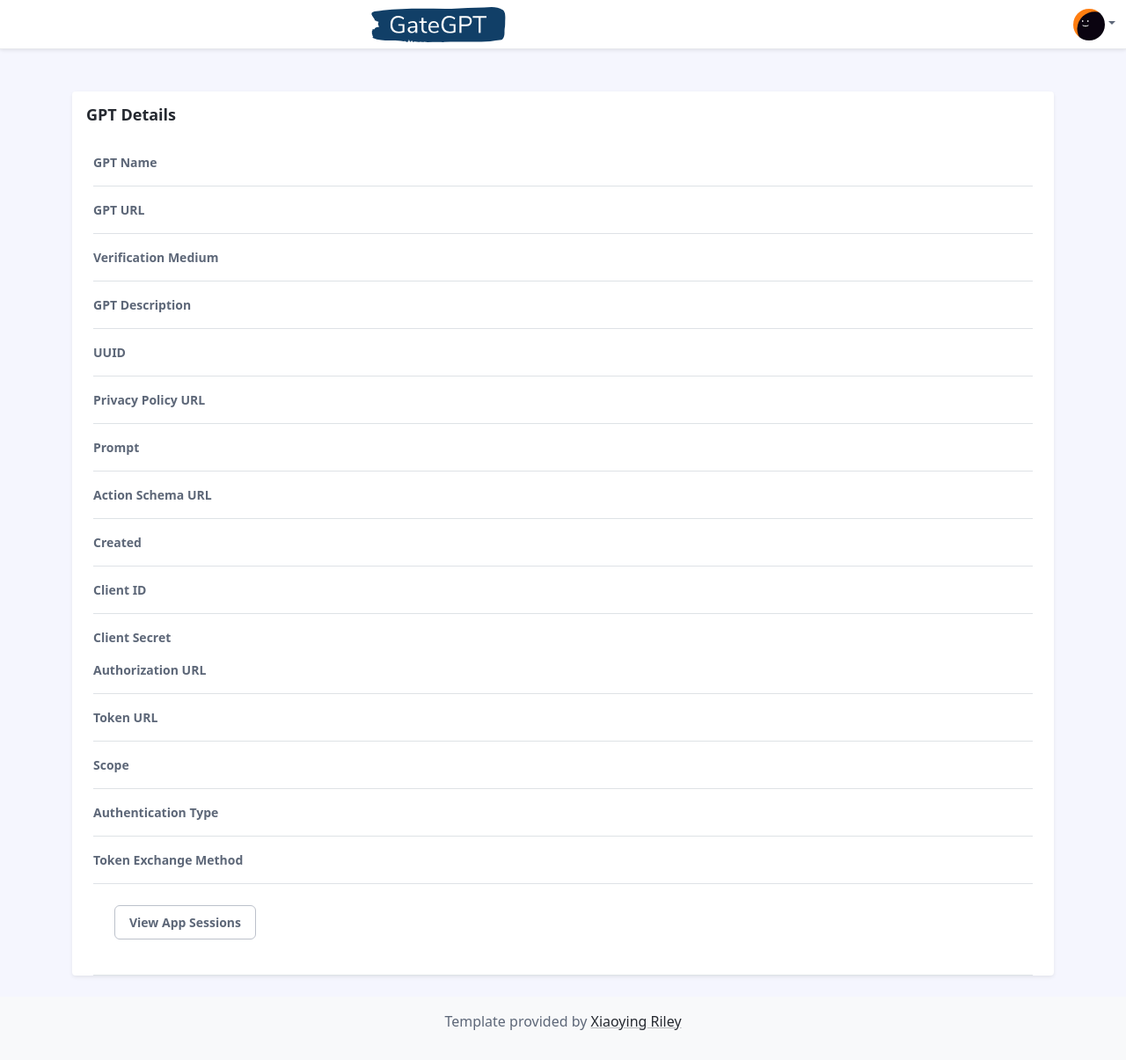
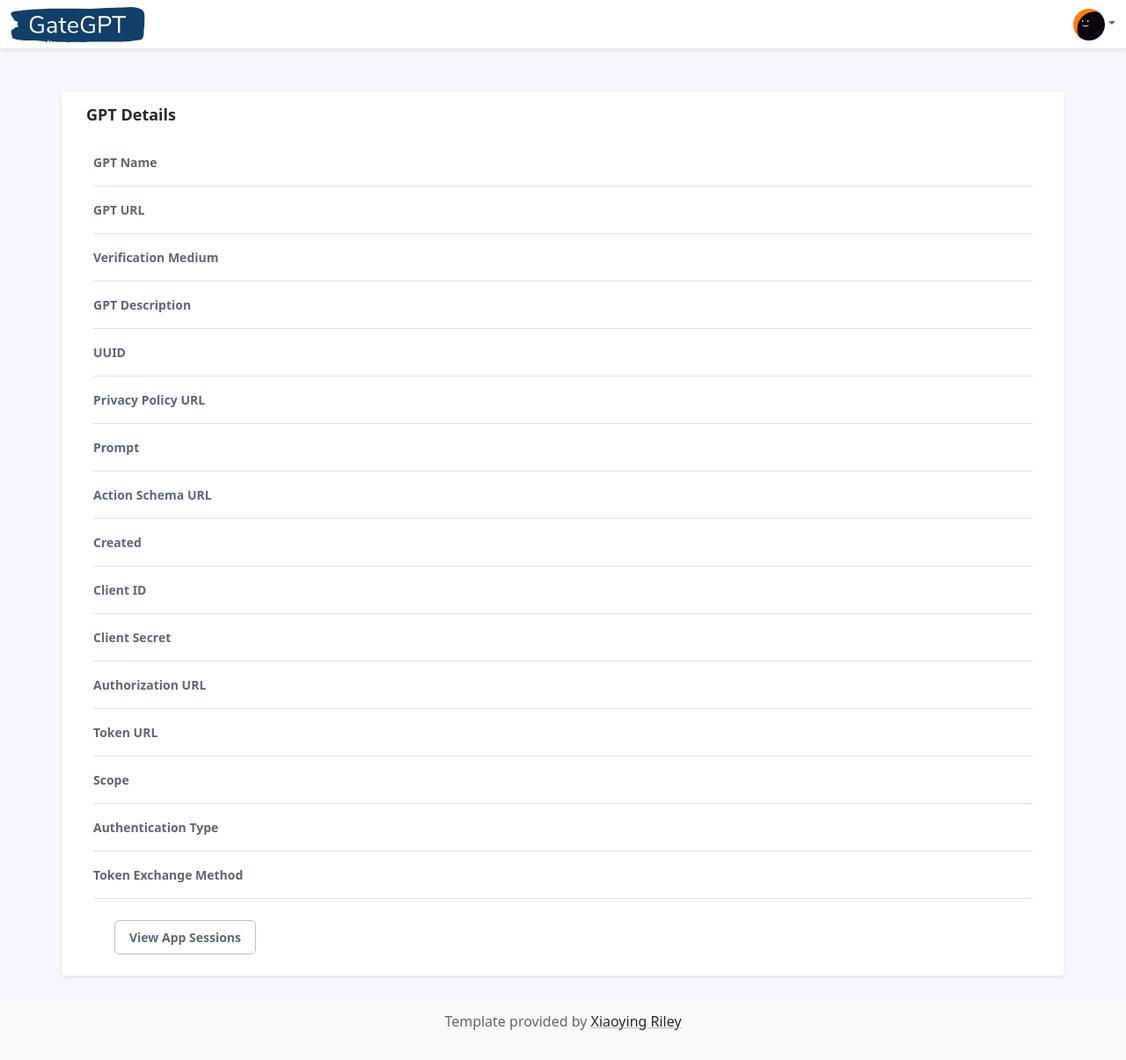
Before and after one commit to vertexcover-io/gategpt, a FastAPI app: template templates/gpt_application_detail.html in a window 1280 px wide. Shown: the whole page at 88% size. Run offline with FastAPI, Linux system fonts and the light colour scheme; the template is opened without the code that fills it, so the values that code supplies are empty; parts of the project's set-up code (start-up, migrations or seed data) failed here and were passed over; some libraries are stand-ins or nearby versions.

Commit message:
feat: move logo to extreme left

```diff
--- a/static/assets/js/gpt-detail.js
+++ b/static/assets/js/gpt-detail.js
@@ -4,7 +4,7 @@ let verificationMedium = document.getElementById("verification-medium");
 let gptDescription = document.getElementById("gpt-description");
 let uuid = document.getElementById("uuid");
 let privacyPolicyUrl = document.getElementById("privacy-policy-url");
-let prompt = document.getElementById("prompt");
+let gptPrompt = document.getElementById("prompt");
 let actionSchemaUrl = document.getElementById("action-schema-url");
 let created = document.getElementById("created-at");
 let clientId = document.getElementById("client-id");
@@ -14,6 +14,8 @@ let tokenUrl = document.getElementById("token-url");
 let scope = document.getElementById("scope");
 let authenticationType = document.getElementById("authentication-type");
 let tokenExchangeMethod = document.getElementById("token-exchange-method");
+let appSessionsLink = document.getElementById("app-sessions-link");
+let pageTitle = document.getElementById("page-title");
 
 let url = new URL(window.location.href);
 let pathSegments = url.pathname.split("/");
@@ -30,7 +32,6 @@ function createCopyButton(value) {
   img.src = "/static/assets/images/copy.svg";
   img.height = "30";
   img.width = "30";
-  img.alt = "clickable image";
   img.style.cursor = "pointer";
   img.addEventListener("click", () => {
     navigator.clipboard.writeText(value);
@@ -51,8 +52,10 @@ async function fetchGPTApplicationDetails() {
       window.location.href = "/404";
       return;
     }
+
     let data = await response.json();
     gptName.textContent = data.gpt_name;
+    pageTitle.textContent = data.gpt_name;
     gptUrl.appendChild(createAnchor(data.gpt_url));
     verificationMedium.textContent = data.verification_medium;
     gptDescription.textContent = data.gpt_description;
@@ -87,6 +90,8 @@ async function fetchGPTApplicationDetails() {
       data.authentication_details.authentication_type;
     tokenExchangeMethod.textContent =
       data.authentication_details.token_exchange_method;
+
+    appSessionsLink.href = `/custom-gpt-application/${gptApplicationId}/gpt-app-sessions/`;
   } catch (error) {
     console.error("Error fetching data:", error);
   }
--- a/templates/base.html
+++ b/templates/base.html
@@ -42,20 +42,15 @@
 
   <body class="app d-flex flex-column" style="min-height: 100vh">
     <header class="app-header fixed-top">
-      <div class="app-header-inner">
       <div class="container-fluid py-2">
         <div class="app-header-content">
           <div class="row justify-content-between align-items-center">
-              <div class="col-auto ml-auto">
+            <div class="col-auto">
               <div class="app-utility-item">
                 <a href="{{ url_for('root') }}">
                   <img
                     src="{{ url_for('static', path = 'logo/svg/logo-no-background.svg') }}"
-                      style="
-                        height: 40px;
-                        object-fit: contain;
-                        margin-left: 10rem;
-                      "
+                    style="height: 40px; object-fit: contain"
                   />
                 </a>
               </div>
@@ -78,14 +73,11 @@
                   aria-labelledby="user-dropdown-toggle"
                 >
                   <li>
-                      <a
-                        class="dropdown-item"
-                        href="{{ url_for('auth_logout' )}}"
+                    <a class="dropdown-item" href="{{ url_for('auth_logout' )}}"
                       >Log Out</a
                     >
                   </li>
                 </ul>
-                </div>
               </div>
             </div>
           </div>
--- a/templates/gpt_application_detail.html
+++ b/templates/gpt_application_detail.html
@@ -3,7 +3,6 @@ block body %}
 <div class="container-xl">
   <h1 class="app-page-title" id="page-title"></h1>
   <div class="row gy-4">
-    <div class="">
     <div
       class="app-card app-card-account shadow-sm d-flex flex-column align-items-start"
     >
@@ -118,6 +117,7 @@ block body %}
               </div>
             </div>
           </div>
+        </div>
 
         <div class="item border-bottom py-3">
           <div class="row justify-content-between align-items-center">
@@ -179,9 +179,6 @@ block body %}
     </div>
   </div>
 </div>
-  </div>
-</div>
-
 <script src="{{ url_for('static', path = 'assets/js/gpt-detail.js') }}"></script>
 <script
   type="text/JavaScript"
```
Lines whose indentation alone changed are shown as unchanged.
